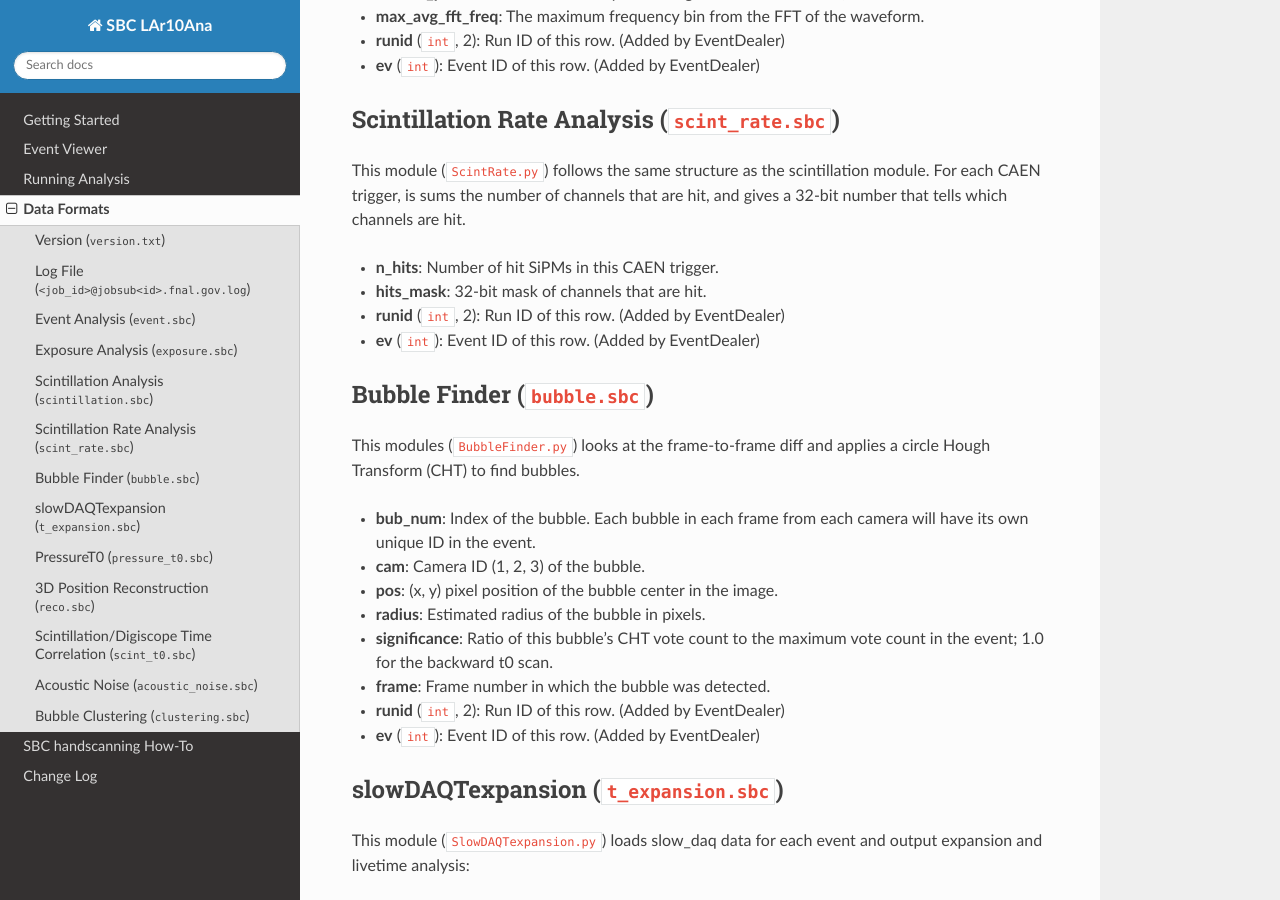
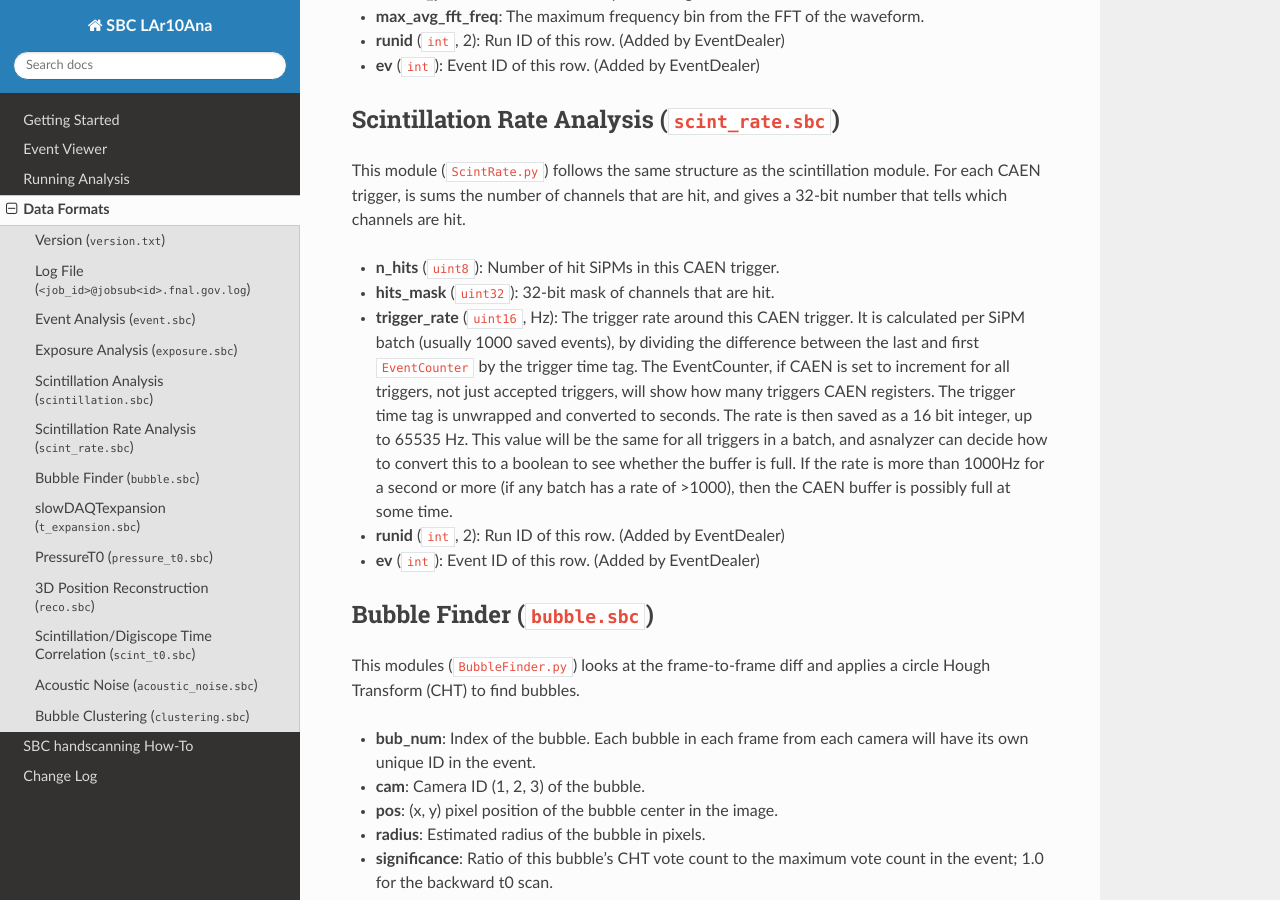
Before and after one commit to SBC-Collaboration/LAr10Ana, a Sphinx documentation site: the page built from docs/data_format.md, in a window 1280 px wide and 900 px high, scrolled down 2190 px. Built offline with Sphinx 7.4.7 and the Read the Docs theme 3.1.0, drawn with Linux system fonts in a browser that asks for light colours.

Commit message:
Add docs for trigger rate

```diff
--- a/docs/data_format.md
+++ b/docs/data_format.md
@@ -59,8 +59,9 @@ This module (`SiPMPulses.py`) loads the scintillation file for each event, and p
 
 ## Scintillation Rate Analysis (`scint_rate.sbc`)
 This module (`ScintRate.py`) follows the same structure as the scintillation module. For each CAEN trigger, is sums the number of channels that are hit, and gives a 32-bit number that tells which channels are hit.
-- **n_hits**: Number of hit SiPMs in this CAEN trigger.
-- **hits_mask**: 32-bit mask of channels that are hit.
+- **n_hits** (`uint8`): Number of hit SiPMs in this CAEN trigger.
+- **hits_mask** (`uint32`): 32-bit mask of channels that are hit.
+- **trigger_rate** (`uint16`, Hz): The trigger rate around this CAEN trigger. It is calculated per SiPM batch (usually 1000 saved events), by dividing the difference between the last and first `EventCounter` by the trigger time tag. The EventCounter, if CAEN is set to increment for all triggers, not just accepted triggers, will show how many triggers CAEN registers. The trigger time tag is unwrapped and converted to seconds. The rate is then saved as a 16 bit integer, up to 65535 Hz. This value will be the same for all triggers in a batch, and asnalyzer can decide how to convert this to a boolean to see whether the buffer is full. If the rate is more than 1000Hz for a second or more (if any batch has a rate of >1000), then the CAEN buffer is possibly full at some time.
 - **runid** (`int`, 2): Run ID of this row. (Added by EventDealer)
 - **ev** (`int`): Event ID of this row. (Added by EventDealer)
 
```
